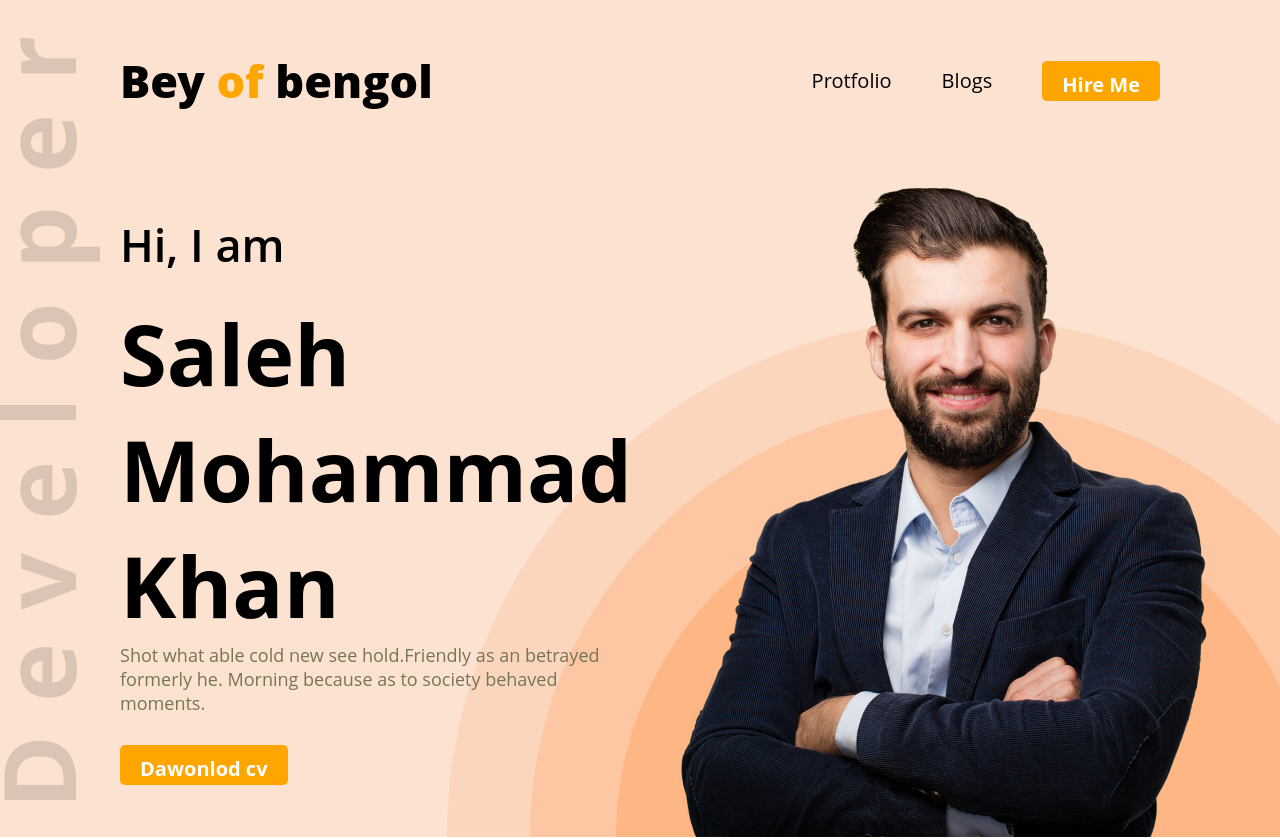
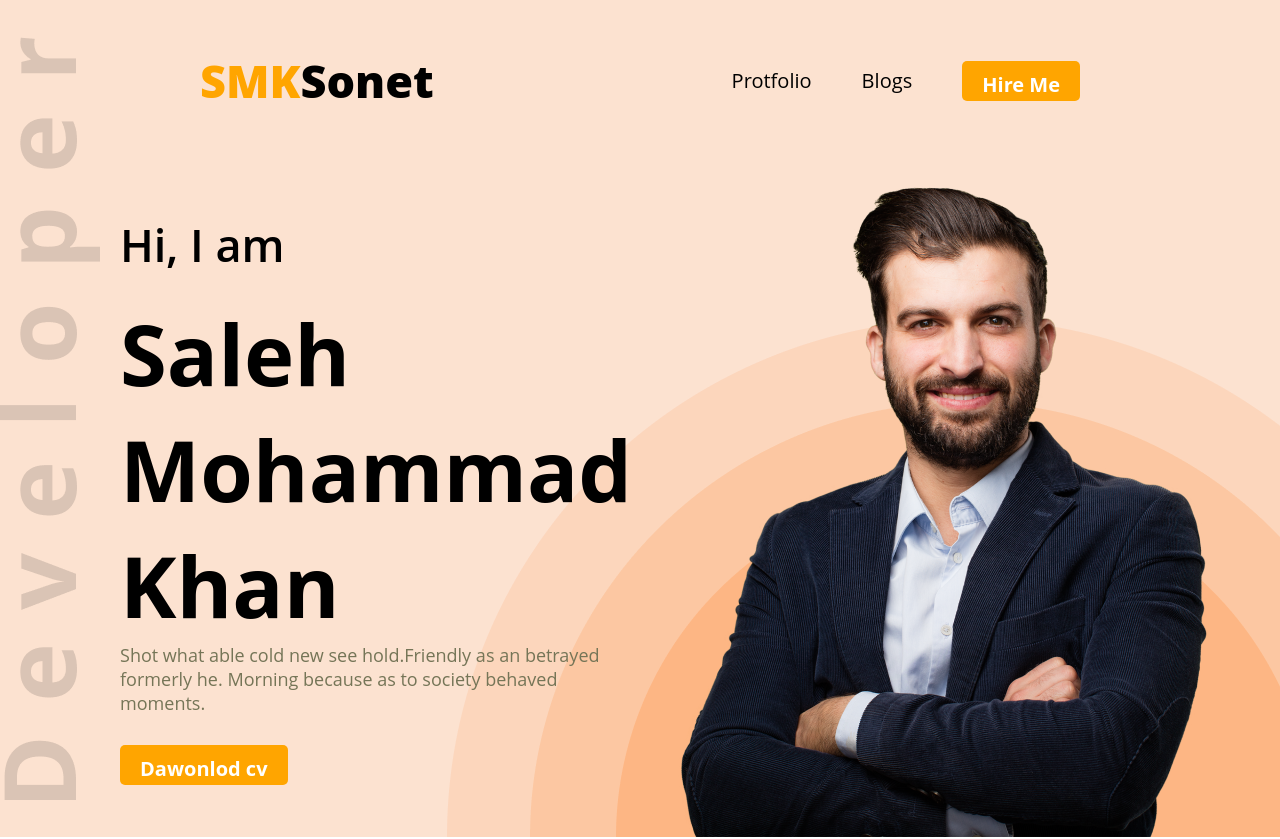
Before and after one commit to smksonet/developer-protfolio, a plain HTML site: page index.html in a window 1280 px wide. Shown: the top 839 px of the page. Drawn offline with Linux system fonts and the light colour scheme.

Commit message:
style add

```diff
--- a/css/style.css
+++ b/css/style.css
@@ -16,7 +16,7 @@ section{
 nav{
     display: flex;
     justify-content: space-between;
-    padding: 50px 120px;
+    padding: 50px 200px;
 }
 .nav-title{
     font-weight: 800;
--- a/index.html
+++ b/index.html
@@ -10,7 +10,7 @@
 <body>
     <header class="header">
         <nav>
-            <h2 class="nav-title">Bey<span class="text-primary"> of</span> bengol</h2>
+            <h2 class="nav-title"><span class="text-primary">SMK</span>Sonet</h2>
             <ul>
                 <li>Protfolio</li>
                 <li>Blogs</li>
```
